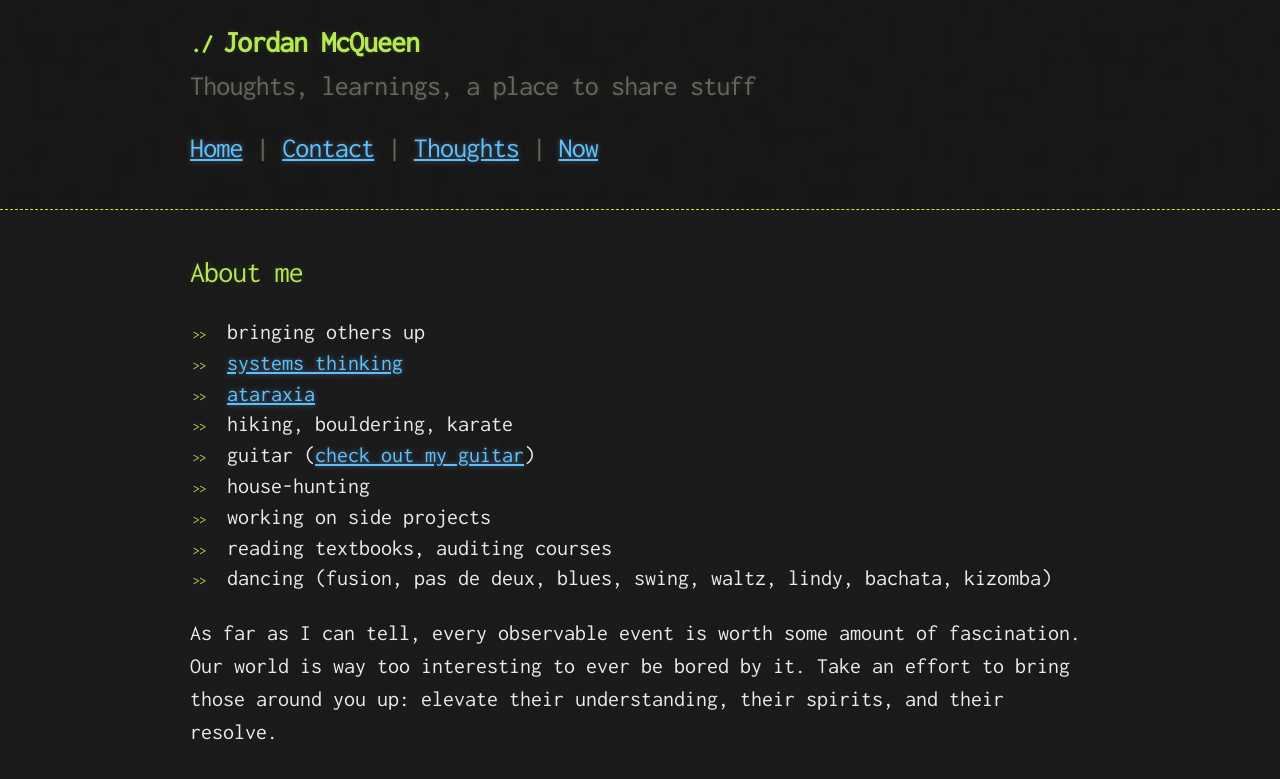
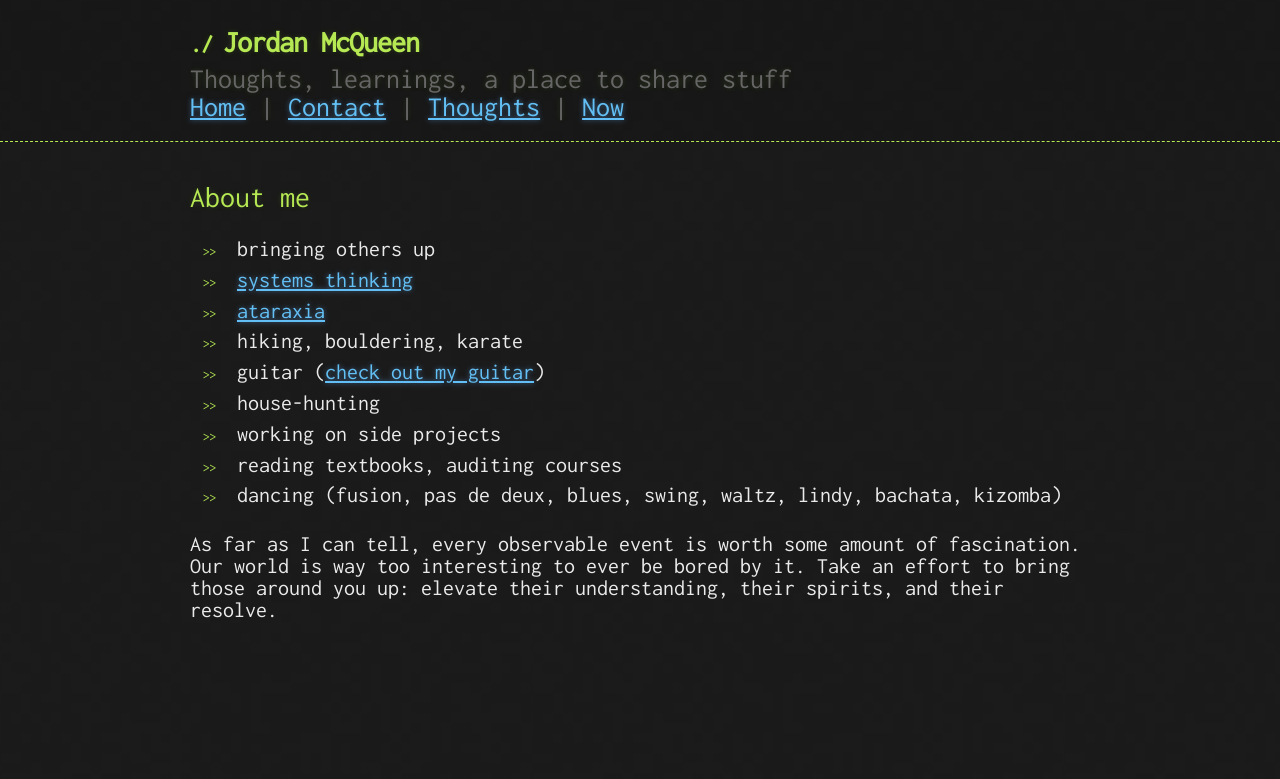
Before and after one commit to mcqueenjordan/mcqueenjordan.github.io, a Jekyll site: the page built from index.md, in a window 1280 px wide. Shown: the top 779 px of the page. Built offline with Jekyll 4.4.1, drawn with Linux system fonts in a browser that asks for light colours; our own code applies the rules of GitHub Pages for plain Markdown files.

Commit message:
spacing, style, making it denser

```diff
--- a/_sass/jekyll-theme-hacker.scss
+++ b/_sass/jekyll-theme-hacker.scss
@@ -6,7 +6,7 @@ body {
   background: #151515 url("../images/bkg.png") 0 0;
   color: #eaeaea;
   font-size: 22px;
-  line-height: 1.5;
+  line-height: 1;
   font-family: 'Inconsolata', monospace;
 }
 
@@ -24,7 +24,7 @@ section {
 }
 
 h1, h2, h3, h4, h5, h6 {
-  margin: 0 0 20px;
+  margin: 0 0 0px;
 }
 
 li {
@@ -91,7 +91,7 @@ h1, h2, h3, h4, h5, h6 {
   font-weight: normal;
   font-family: 'Inconsolata', monospace;
   color: #b5e853;
-  letter-spacing: -0.03em;
+  letter-spacing: 0em;
   text-shadow: 0 1px 1px rgba(0, 0, 0, 0.1),
                0 0 5px rgba(181, 232, 83, 0.1),
                0 0 10px rgba(181, 232, 83, 0.1);
@@ -140,7 +140,7 @@ ul li:before {
   font-family: 'Inconsolata', monospace;
   font-size: 13px;
   color: #b5e853;
-  margin-left: -37px;
+  margin-left: -27px;
   margin-right: 21px;
   line-height: 16px;
 }
```
